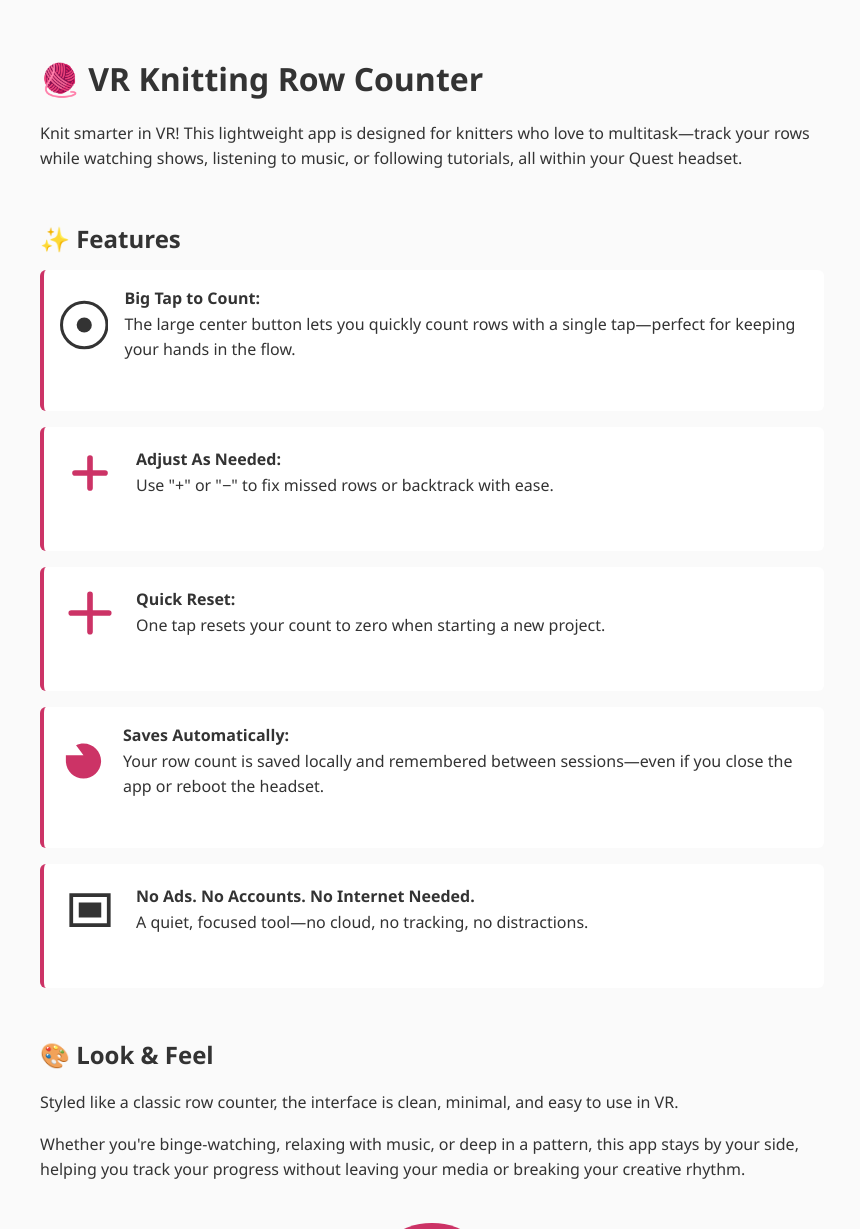
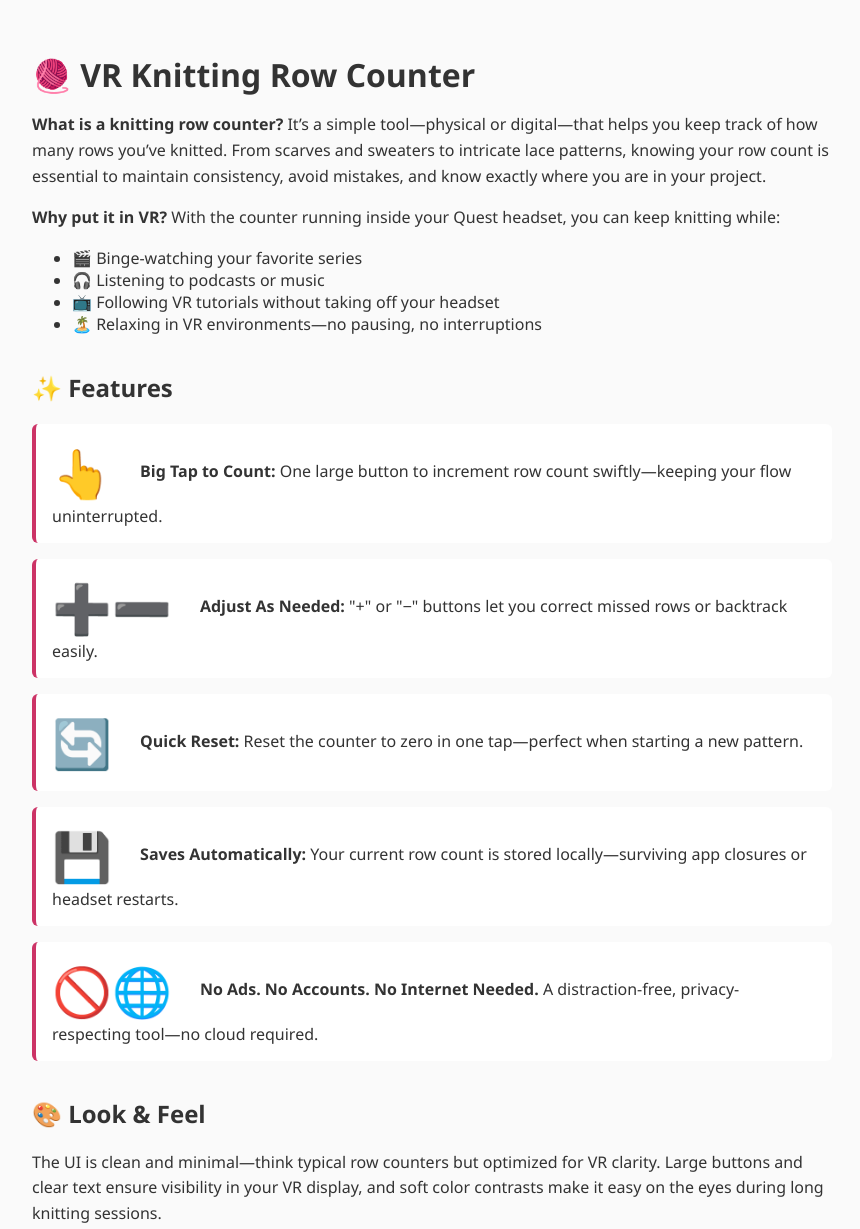
Before and after one commit to nparashuram/knitting_counter, a plain HTML site: page index.html in a window 1280 px wide. Shown: the top 1229 px of the page, without its empty margins (208-1068 px from the left). Drawn offline with Linux system fonts and the light colour scheme.

Commit message:
Update index.html

```diff
--- a/index.html
+++ b/index.html
@@ -5,32 +5,17 @@
   <title>🧶 VR Knitting Row Counter</title>
   <meta name="viewport" content="width=device-width, initial-scale=1">
   <style>
-    html {
+    body {
       font-family: "Segoe UI", sans-serif;
       background: #fafafa;
       color: #333;
-      line-height: 1.6;
       padding: 2em;
       max-width: 800px;
       margin: auto;
     }
-
-    h1 {
-      font-size: 2em;
-      margin-bottom: 0.5em;
-    }
-
-    h2 {
-      margin-top: 2em;
-      margin-bottom: 0.5em;
-      font-size: 1.5em;
-    }
-
-    h3 {
-      margin-top: 1.5em;
-      font-size: 1.2em;
-    }
-
+    h1 { font-size: 2em; margin-bottom: 0.5em; }
+    h2 { font-size: 1.5em; margin-top: 1.5em; }
+    p { line-height: 1.6; }
     .feature {
       background: #fff;
       border-left: 4px solid #cc3366;
@@ -38,24 +23,15 @@
       margin-bottom: 1em;
       border-radius: 6px;
     }
-
-    .svg-icon {
-      width: 60px;
-      height: 60px;
-      margin-right: 1em;
+    .emoji {
+      font-size: 3em;
+      margin-right: 0.5em;
       vertical-align: middle;
     }
-
-    .row {
-      display: flex;
-      align-items: center;
-      margin-bottom: 2em;
-    }
-
     .center {
       text-align: center;
+      margin: 2em 0;
     }
-
     .button-mockup {
       display: inline-block;
       padding: 1.5em 2em;
@@ -63,108 +39,68 @@
       background: #cc3366;
       color: #fff;
       border-radius: 50%;
-      margin: 1em 0;
+      margin-bottom: 1em;
       font-weight: bold;
     }
-
-    .svg-container {
-      text-align: center;
-    }
-
-    @media (max-width: 600px) {
-      .row {
-        flex-direction: column;
-        text-align: center;
-      }
-
-      .svg-icon {
-        margin-bottom: 1em;
-      }
-    }
+    a { color: #cc3366; text-decoration: none; }
+    a:hover { text-decoration: underline; }
   </style>
 </head>
 <body>
 
   <h1>🧶 VR Knitting Row Counter</h1>
-  <p>Knit smarter in VR! This lightweight app is designed for knitters who love to multitask—track your rows while watching shows, listening to music, or following tutorials, all within your Quest headset.</p>
+
+  <p><strong>What is a knitting row counter?</strong> It’s a simple tool—physical or digital—that helps you keep track of how many rows you’ve knitted. From scarves and sweaters to intricate lace patterns, knowing your row count is essential to maintain consistency, avoid mistakes, and know exactly where you are in your project.</p>
+
+  <p><strong>Why put it in VR?</strong> With the counter running inside your Quest headset, you can keep knitting while:</p>
+  <ul>
+    <li>🎬 Binge-watching your favorite series</li>
+    <li>🎧 Listening to podcasts or music</li>
+    <li>📺 Following VR tutorials without taking off your headset</li>
+    <li>🏝️ Relaxing in VR environments—no pausing, no interruptions</li>
+  </ul>
 
   <h2>✨ Features</h2>
 
   <div class="feature">
-    <div class="row">
-      <svg class="svg-icon" viewBox="0 0 64 64" fill="#cc3366" xmlns="http://www.w3.org/2000/svg">
-        <circle cx="32" cy="32" r="30" stroke="currentColor" stroke-width="4" fill="none"/>
-        <circle cx="32" cy="32" r="10" fill="currentColor"/>
-      </svg>
-      <div>
-        <strong>Big Tap to Count:</strong><br>
-        The large center button lets you quickly count rows with a single tap—perfect for keeping your hands in the flow.
-      </div>
-    </div>
+    <span class="emoji">👆</span>
+    <strong>Big Tap to Count:</strong> One large button to increment row count swiftly—keeping your flow uninterrupted.
   </div>
 
   <div class="feature">
-    <div class="row">
-      <svg class="svg-icon" viewBox="0 0 64 64" fill="none" stroke="#cc3366" stroke-width="6" stroke-linecap="round" stroke-linejoin="round" xmlns="http://www.w3.org/2000/svg">
-        <line x1="32" y1="16" x2="32" y2="48"/>
-        <line x1="16" y1="32" x2="48" y2="32"/>
-      </svg>
-      <div>
-        <strong>Adjust As Needed:</strong><br>
-        Use "+" or "−" to fix missed rows or backtrack with ease.
-      </div>
-    </div>
+    <span class="emoji">➕➖</span>
+    <strong>Adjust As Needed:</strong> "+" or "−" buttons let you correct missed rows or backtrack easily.
   </div>
 
   <div class="feature">
-    <div class="row">
-      <svg class="svg-icon" viewBox="0 0 64 64" fill="none" stroke="#cc3366" stroke-width="6" stroke-linecap="round" stroke-linejoin="round" xmlns="http://www.w3.org/2000/svg">
-        <path d="M32 12v40M12 32h40"/>
-      </svg>
-      <div>
-        <strong>Quick Reset:</strong><br>
-        One tap resets your count to zero when starting a new project.
-      </div>
-    </div>
+    <span class="emoji">🔄</span>
+    <strong>Quick Reset:</strong> Reset the counter to zero in one tap—perfect when starting a new pattern.
   </div>
 
   <div class="feature">
-    <div class="row">
-      <svg class="svg-icon" viewBox="0 0 64 64" fill="#cc3366" xmlns="http://www.w3.org/2000/svg">
-        <path d="M8 32c0 13.255 10.745 24 24 24s24-10.745 24-24S45.255 8 32 8c-3.68 0-7.1.875-10.145 2.428L32 24H8z"/>
-      </svg>
-      <div>
-        <strong>Saves Automatically:</strong><br>
-        Your row count is saved locally and remembered between sessions—even if you close the app or reboot the headset.
-      </div>
-    </div>
+    <span class="emoji">💾</span>
+    <strong>Saves Automatically:</strong> Your current row count is stored locally—surviving app closures or headset restarts.
   </div>
 
   <div class="feature">
-    <div class="row">
-      <svg class="svg-icon" viewBox="0 0 64 64" fill="#cc3366" xmlns="http://www.w3.org/2000/svg">
-        <path d="M12 16h40v32H12z" fill="none" stroke="currentColor" stroke-width="4"/>
-        <path d="M20 24h24v16H20z" fill="currentColor"/>
-      </svg>
-      <div>
-        <strong>No Ads. No Accounts. No Internet Needed.</strong><br>
-        A quiet, focused tool—no cloud, no tracking, no distractions.
-      </div>
-    </div>
+    <span class="emoji">🚫🌐</span>
+    <strong>No Ads. No Accounts. No Internet Needed.</strong> A distraction-free, privacy-respecting tool—no cloud required.
   </div>
 
   <h2>🎨 Look & Feel</h2>
-  <p>Styled like a classic row counter, the interface is clean, minimal, and easy to use in VR.</p>
-  <p>Whether you're binge-watching, relaxing with music, or deep in a pattern, this app stays by your side, helping you track your progress without leaving your media or breaking your creative rhythm.</p>
+  <p>The UI is clean and minimal—think typical row counters but optimized for VR clarity. Large buttons and clear text ensure visibility in your VR display, and soft color contrasts make it easy on the eyes during long knitting sessions.</p>
 
-  <div class="svg-container">
-    <div class="button-mockup">+1</div>
-    <br>
-    <svg width="120" height="120" viewBox="0 0 100 100">
-      <circle cx="50" cy="50" r="45" stroke="#cc3366" stroke-width="10" fill="#fff"/>
-      <text x="50%" y="54%" dominant-baseline="middle" text-anchor="middle" font-size="36" fill="#cc3366">12</text>
-    </svg>
+  <div class="center">
+    <div class="button-mockup">+1</div><br>
+    <div style="font-size:3em; color:#cc3366;">12</div>
+    <p>A mock‑up showing the big count button and current count display.</p>
   </div>
 
+  <h2>📂 About the Project</h2>
+  <p>This is an <strong>open‑source project</strong> hosted at
+    <a href="https://github.com/nparashuram/knitting_counter/" target="_blank">github.com/nparashuram/knitting_counter</a>.
+    Inside the repo you’ll find:</p>
+
+  <p>Enjoy tracking your knitting rows in VR—happy creating, happy knitting! 🎉</p>
 </body>
 </html>
```
